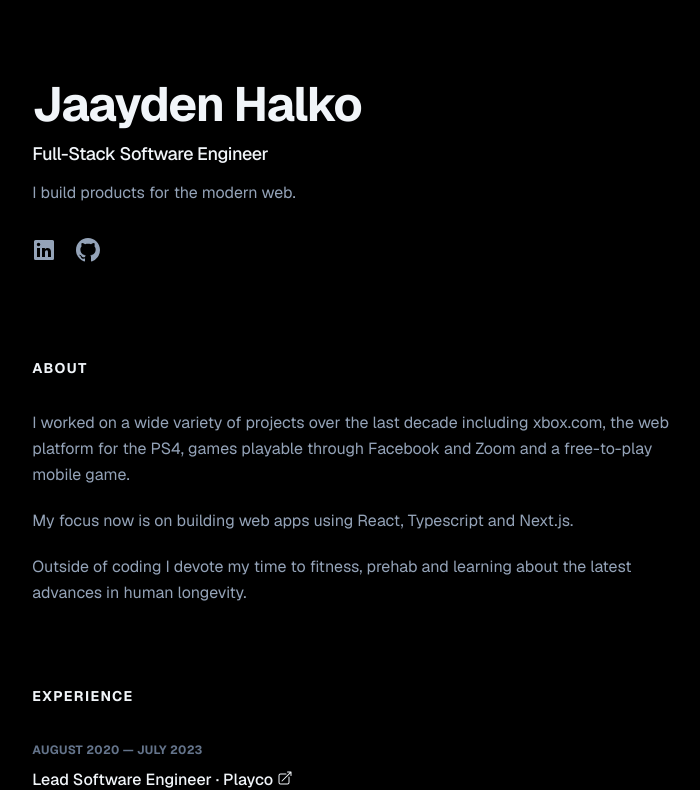
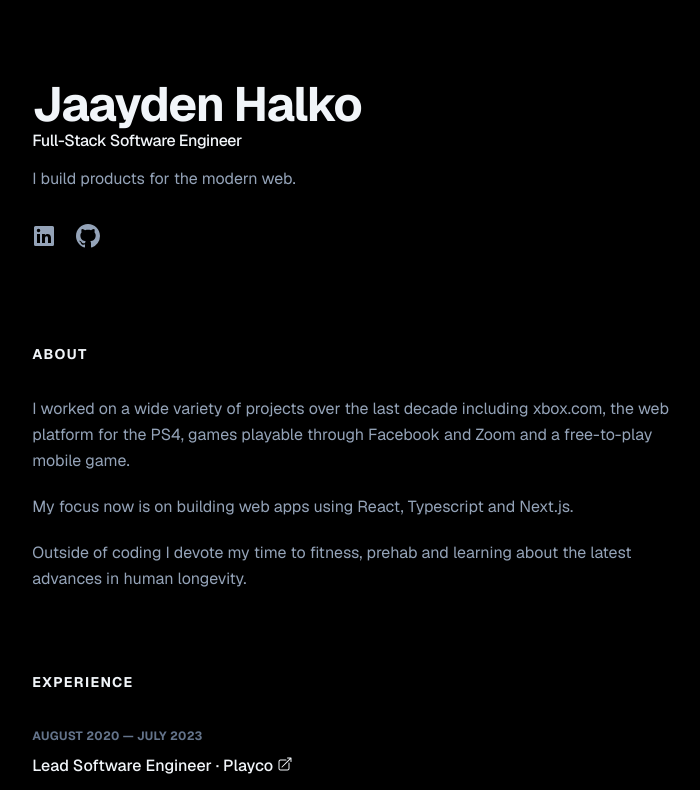
Before and after one commit to jaaydenh/portfolio-site, a Next.js app: page / in a window 1280 px wide. Shown: the top 790 px of the page, without its empty margins (287-987 px from the left). Built offline with nearby package versions, Linux system fonts and the light colour scheme.

Commit message:
remove fadein

```diff
--- a/app/page.tsx
+++ b/app/page.tsx
@@ -11,16 +11,11 @@ export default function Page() {
           <h1 className="text-4xl font-bold tracking-tight text-slate-100 sm:text-5xl">
             Jaayden Halko
           </h1>
-          <h2 className="mt-3 animate-fadeIn text-lg font-medium tracking-tight text-slate-100">
+          <h2 className="mt-3text-lg font-medium tracking-tight text-slate-100">
             Full-Stack Software Engineer
           </h2>
-          <p className="mt-3 animate-fadeIn ">
-            I build products for the modern web.
-          </p>
-          <ul
-            className="mt-8 flex animate-fadeIn items-center"
-            aria-label="social media"
-          >
+          <p className="mt-3">I build products for the modern web.</p>
+          <ul className="mt-8 flex items-center" aria-label="social media">
             <li className="mr-5 text-xs">
               <Link
                 className="hover:text-slate-200"
@@ -59,7 +54,7 @@ export default function Page() {
             </li>
           </ul>
         </header>
-        <main className="m-auto flex max-w-prose animate-fadeIn flex-col px-6 py-6">
+        <main className="m-auto flex max-w-prose flex-col px-6 py-6">
           <div className="mb-12">
             <h2 className="my-8 text-sm font-bold uppercase tracking-widest text-slate-100">
               About
```
